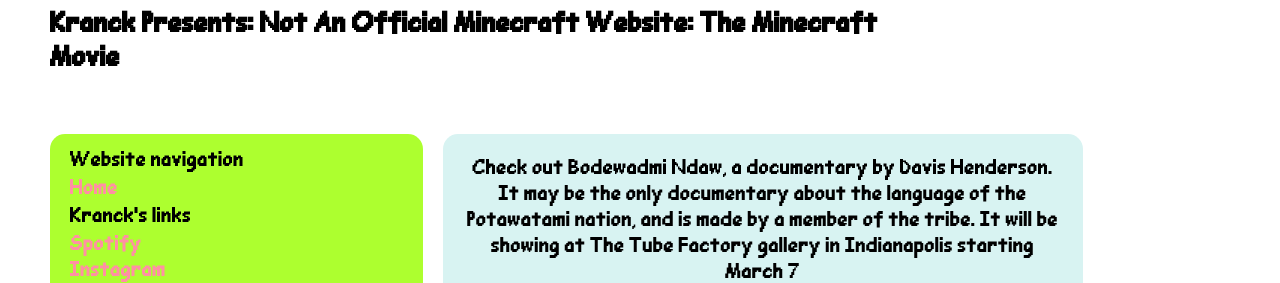
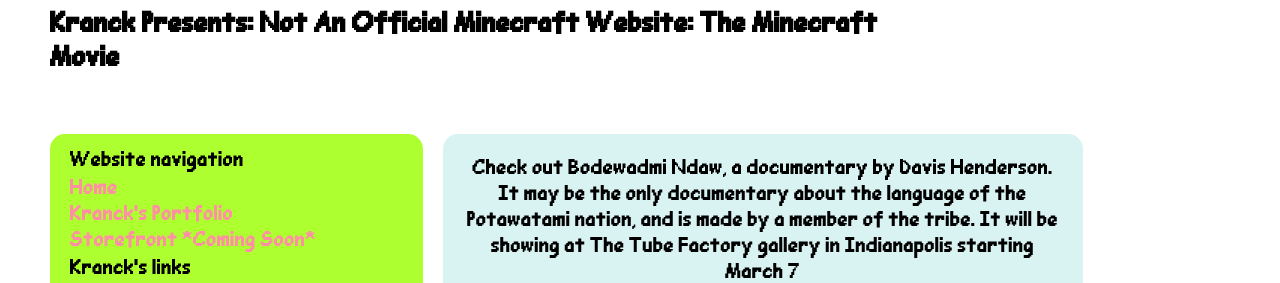
Before and after one commit to MinecraftMovie/MinecraftMovie.github.io, a PHP site: page /index.php in a window 1280 px wide. Shown: the part 15-298 px from the top of the page. Run offline with PHP 8.4, Linux system fonts and the light colour scheme; some libraries are stand-ins or nearby versions; some web fonts are replaced.

Commit message:
Refactor for php
Add portfolio and shop to sidebar

```diff
--- a/partials/sidebar.php
+++ b/partials/sidebar.php
@@ -2,7 +2,9 @@
     <p style="margin:2px auto; font-size:x-large;">Website navigation</p>
     <nav>
         <ul>
-            <li><a href="index.html">Home</a></li>
+            <li><a href="index.php">Home</a></li>
+            <li><a href="portfolio.php">Kranck's Portfolio</a></li>
+            <li><a href="">Storefront *Coming Soon*</a></li>
         </ul>
     </nav>
     <p style="margin:2px auto; font-size:x-large;">Kranck's links</p>
--- a/porfolio.php
+++ b/porfolio.php
@@ -13,7 +13,9 @@
         <?php include("partials/sidebar.php") ?>
     </main>
     <footer>
+        <article>
 
+        </article>
     </footer>
 </body>
 </html>
```
